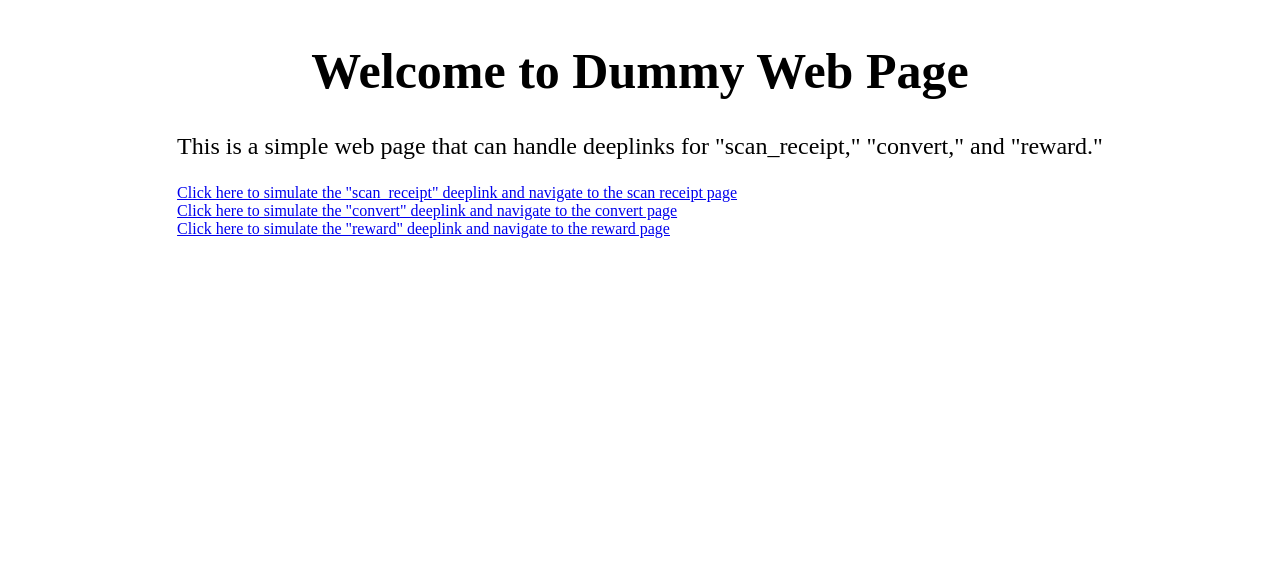
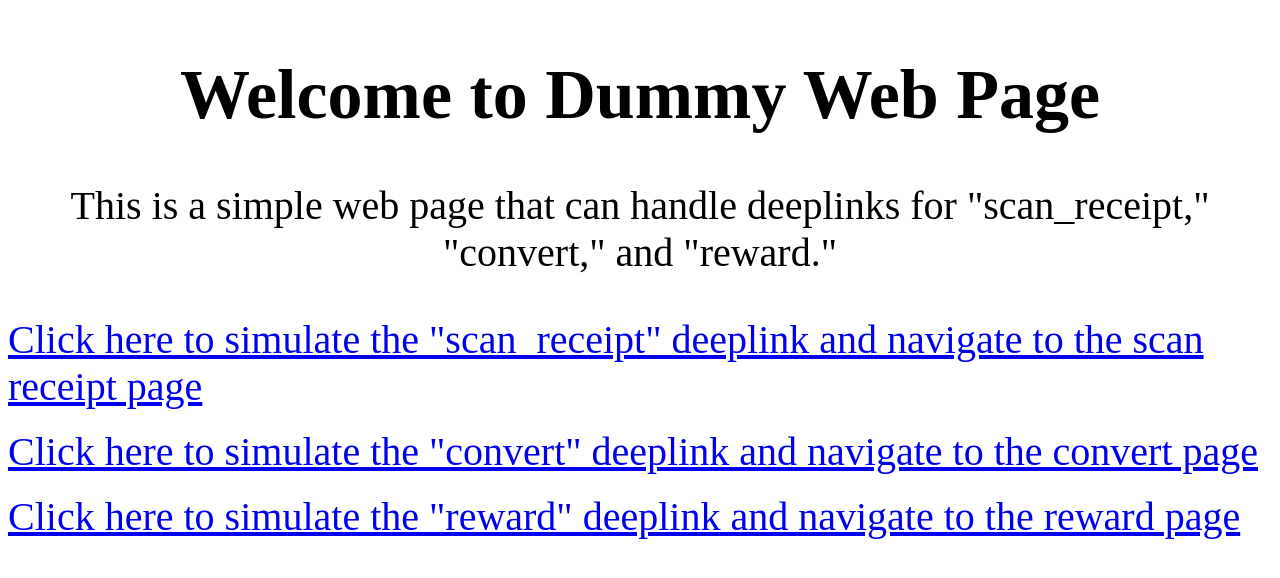
Before and after one commit to putrird11/dummy-deeplink-page, a plain HTML site: page index.html in a window 1280 px wide. Drawn offline with Linux system fonts and the light colour scheme.

Commit message:
Change text size
Change text size

```diff
--- a/index.html
+++ b/index.html
@@ -7,14 +7,18 @@
             display: flex;
             justify-content: center;
             align-items: center;
-            margin: 40;
+            margin: 50;
         }
         h1 {
-            font-size: 50px;
+            font-size: 70px;
             text-align: center;
         }
         p {
-            font-size: 24px;
+            font-size: 40px;
+            text-align: center;
+        }
+        a {
+            font-size: 40px;
             text-align: center;
         }
     </style>
@@ -25,8 +29,8 @@
 
         <p>This is a simple web page that can handle deeplinks for "scan_receipt," "convert," and "reward."</p>
 
-        <a href="mygetplus://scan_receipt">Click here to simulate the "scan_receipt" deeplink and navigate to the scan receipt page</a><br>
-        <a href="mygetplus://convert">Click here to simulate the "convert" deeplink and navigate to the convert page</a><br>
+        <a href="mygetplus://scan_receipt">Click here to simulate the "scan_receipt" deeplink and navigate to the scan receipt page</a><br><br>
+        <a href="mygetplus://convert">Click here to simulate the "convert" deeplink and navigate to the convert page</a><br><br>
         <a href="mygetplus://reward">Click here to simulate the "reward" deeplink and navigate to the reward page</a><br>
     </div>
 </body>
```
